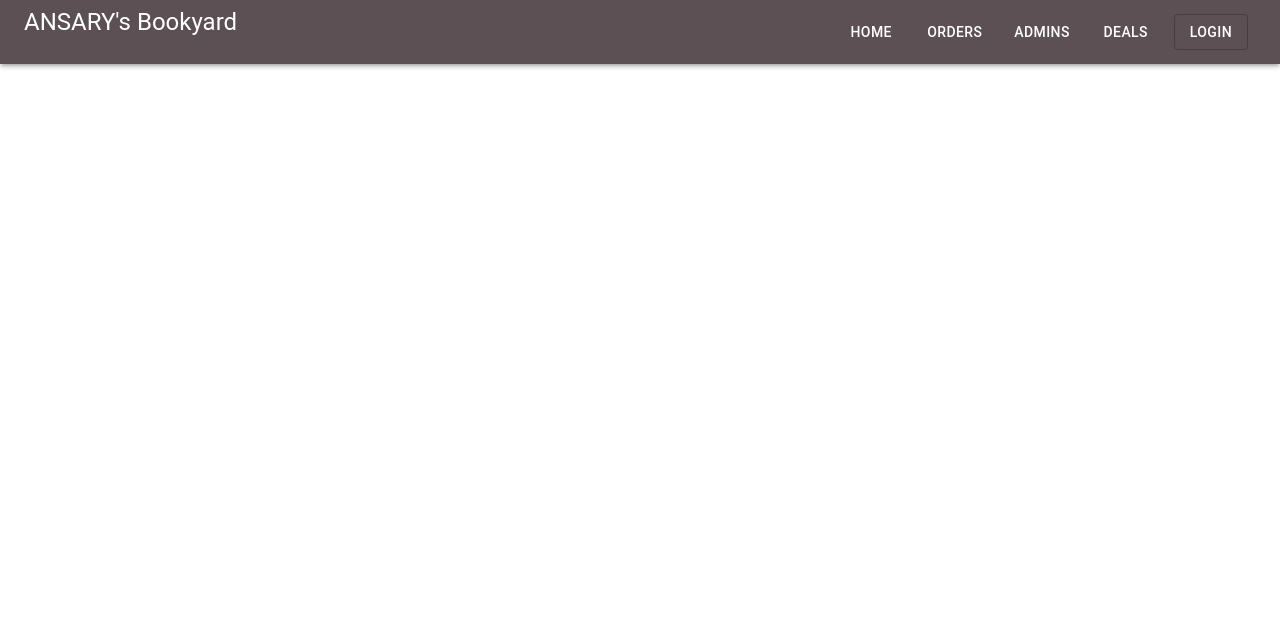
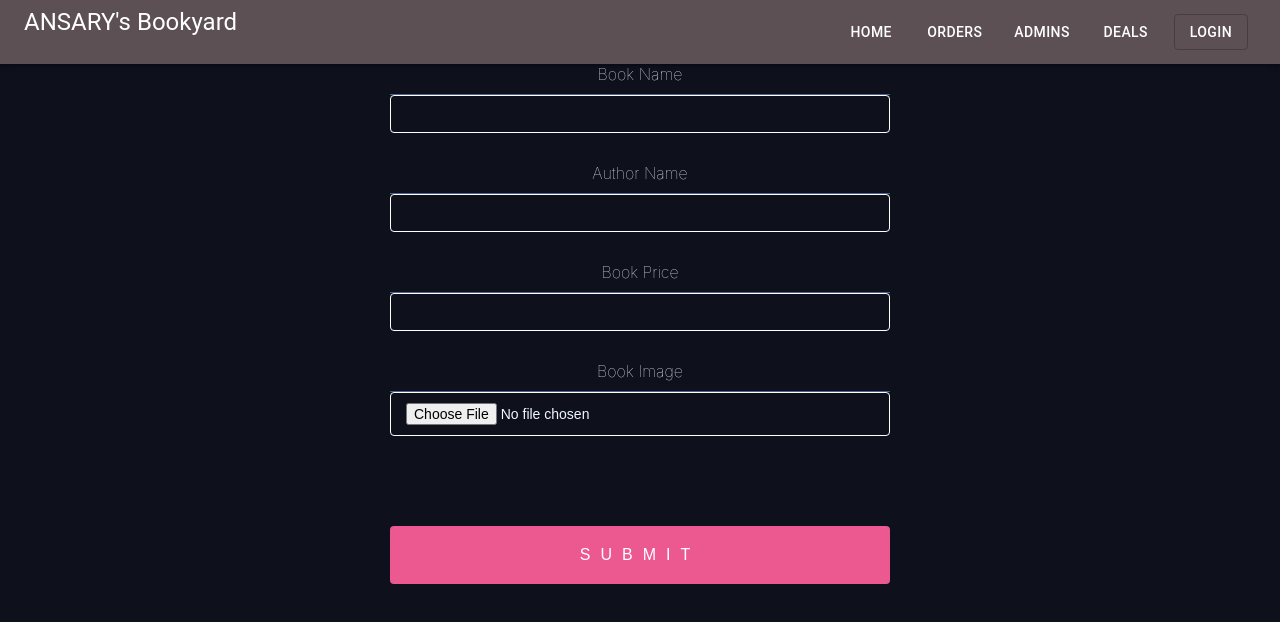
Before and after one commit to iswoad/bookShop-webApp, a React (Create React App) app: page /admins in a window 1280 px wide. Shown: the top 622 px of the page. Built offline with nearby package versions, Linux system fonts and the light colour scheme.

Commit message:
image uploaded to imagbb via axios

```diff
--- a/package.json
+++ b/package.json
@@ -8,9 +8,11 @@
     "@testing-library/jest-dom": "^5.14.1",
     "@testing-library/react": "^11.2.7",
     "@testing-library/user-event": "^12.8.3",
+    "axios": "^0.21.1",
     "firebase": "^8.6.8",
     "react": "^17.0.2",
     "react-dom": "^17.0.2",
+    "react-hook-form": "^7.9.0",
     "react-router-dom": "^5.2.0",
     "react-scripts": "4.0.3",
     "react-search-field": "^1.2.1",
--- a/src/App.js
+++ b/src/App.js
@@ -10,6 +10,7 @@ import CheckOut from './components/CheckOut/CheckOut';
 import Login from './components/Login/Login';
 import { createContext, useState } from 'react';
 import PrivateRoute from './components/PrivateRoute/PrivateRoute';
+import Admin from './components/Admin/Admin';
 
 export const UserContext = createContext();
 
@@ -28,6 +29,9 @@ function App(props) {
           <Route path='/login'>
             <Login />
           </Route>
+          <Route path='/admins'>
+            <Admin />
+          </Route>
           <PrivateRoute path='/checkout/:bookId'>
             <CheckOut />
           </PrivateRoute>
--- /dev/null
+++ b/src/components/Admin/Admin.css
@@ -0,0 +1,129 @@
+body {
+    background: #0e101c;
+    font-family: -apple-system, BlinkMacSystemFont, "Segoe UI", "Roboto", "Oxygen",
+      "Ubuntu", "Cantarell", "Fira Sans", "Droid Sans", "Helvetica Neue",
+      sans-serif;
+  }
+
+  form {
+    max-width: 500px;
+    margin: 0 auto;
+  }
+
+  h1 {
+    font-weight: 100;
+    color: white;
+    text-align: center;
+    padding-bottom: 10px;
+    border-bottom: 1px solid rgb(79, 98, 148);
+  }
+
+  .form {
+    background: #0e101c;
+    max-width: 400px;
+    margin: 0 auto;
+  }
+
+  p {
+    color: #bf1650;
+  }
+
+  p::before {
+    display: inline;
+    content: "⚠ ";
+  }
+
+  input {
+    display: block;
+    box-sizing: border-box;
+    width: 100%;
+    border-radius: 4px;
+    border: 1px solid white;
+    padding: 10px 15px;
+    margin-bottom: 10px;
+    font-size: 14px;
+    color: aliceblue;
+  }
+
+  label {
+    line-height: 2;
+    text-align: left;
+    display: block;
+    margin-bottom: 13px;
+    margin-top: 20px;
+    color: white;
+    font-size: 14px;
+    font-weight: 200;
+  }
+
+  button[type="submit"],
+  input[type="submit"] {
+    background: #ec5990;
+    color: white;
+    text-transform: uppercase;
+    border: none;
+    margin-top: 40px;
+    padding: 20px;
+    font-size: 16px;
+    font-weight: 100;
+    letter-spacing: 10px;
+  }
+
+  button[type="submit"]:hover,
+  input[type="submit"]:hover {
+    background: #bf1650;
+  }
+
+  button[type="submit"]:active,
+  input[type="button"]:active,
+  input[type="submit"]:active {
+    transition: 0.3s all;
+    transform: translateY(3px);
+    border: 1px solid transparent;
+    opacity: 0.8;
+  }
+
+  input:disabled {
+    opacity: 0.4;
+  }
+
+  input[type="button"]:hover {
+    transition: 0.3s all;
+  }
+
+  button[type="submit"],
+  input[type="button"],
+  input[type="submit"] {
+    -webkit-appearance: none;
+  }
+
+  /* .App {
+    max-width: 600px;
+    margin: 0 auto;
+  } */
+
+  /* button[type="button"] {
+    display: block;
+    appearance: none;
+    background: #333;
+    color: white;
+    border: none;
+    text-transform: uppercase;
+    padding: 10px 20px;
+    border-radius: 4px;
+  } */
+
+  hr {
+    margin-top: 30px;
+  }
+
+  button {
+    display: block;
+    appearance: none;
+    margin-top: 40px;
+    border: 1px solid #333;
+    margin-bottom: 20px;
+    text-transform: uppercase;
+    padding: 10px 20px;
+    border-radius: 4px;
+  }
--- /dev/null
+++ b/src/components/Admin/Admin.js
@@ -0,0 +1,46 @@
+import axios from 'axios';
+import React from 'react';
+import { useForm } from "react-hook-form";
+import "./Admin.css";
+
+const Admin = () => {
+    const { register, handleSubmit, watch, formState: { errors } } = useForm();
+    const onSubmit = data => console.log(data);
+    const handleImageUpload = (event)=> {
+        const imageData = new FormData();
+        imageData.set('key',  'e337ee47dfd720c893875c61d5c17f72');
+        imageData.append('image', event.target.files[0])
+
+        axios.post('https://api.imgbb.com/1/upload', imageData)
+          .then(function (response) {
+            console.log(response.data.data.display_url);
+          })
+          .catch(function (error) {
+            console.log(error);
+          });
+        console.log(event.target.file);
+    }
+    return (
+        <div>
+            <form onSubmit={handleSubmit(onSubmit)}>
+                <h1>Book Name</h1>
+                <input type= "text" defaultValue="" {...register("example")} />
+                <br></br>
+                <h1>Author Name</h1>
+                <input type= "text" defaultValue="" {...register("example")} />
+                <br></br>
+                <h1>Book Price</h1>
+                <input type= "text" defaultValue="" {...register("example")} />
+                <br></br>
+                <h1>Book Image</h1>
+                <input type = "file" onChange = {handleImageUpload}/>
+                <br />
+                {errors.exampleRequired && <span>This field is required</span>}
+                <br />
+                <input type="submit" />
+            </form>
+        </div>
+    );
+};
+
+export default Admin;
--- a/src/components/CheckOut/CheckOut.js
+++ b/src/components/CheckOut/CheckOut.js
@@ -1,14 +1,17 @@
+import { Container } from '@material-ui/core';
 import React from 'react';
 import { useParams } from 'react-router-dom';
 import FakeData from '../../FakeData/FakeData.json';
 
 const CheckOut = () => {
     const { bookId } = useParams();
-    const selectedBook = FakeData.find( bk => bk.id == bookId);
-    const {  bookName, price } = selectedBook;
+    const selectedBook = FakeData.find(bk => bk.id == bookId);
+    const { bookName, price } = selectedBook;
     return (
         <div>
-            <h1>this is the selected Book: {bookName}  and price is {price}: </h1>
+            <Container>
+                <h1>this is the selected Book: {bookName}  and price is {price}: </h1>
+            </Container>
         </div>
     );
 };
```
Also changed, not shown: 1 other file (tests, documents, lock files or other folders).
